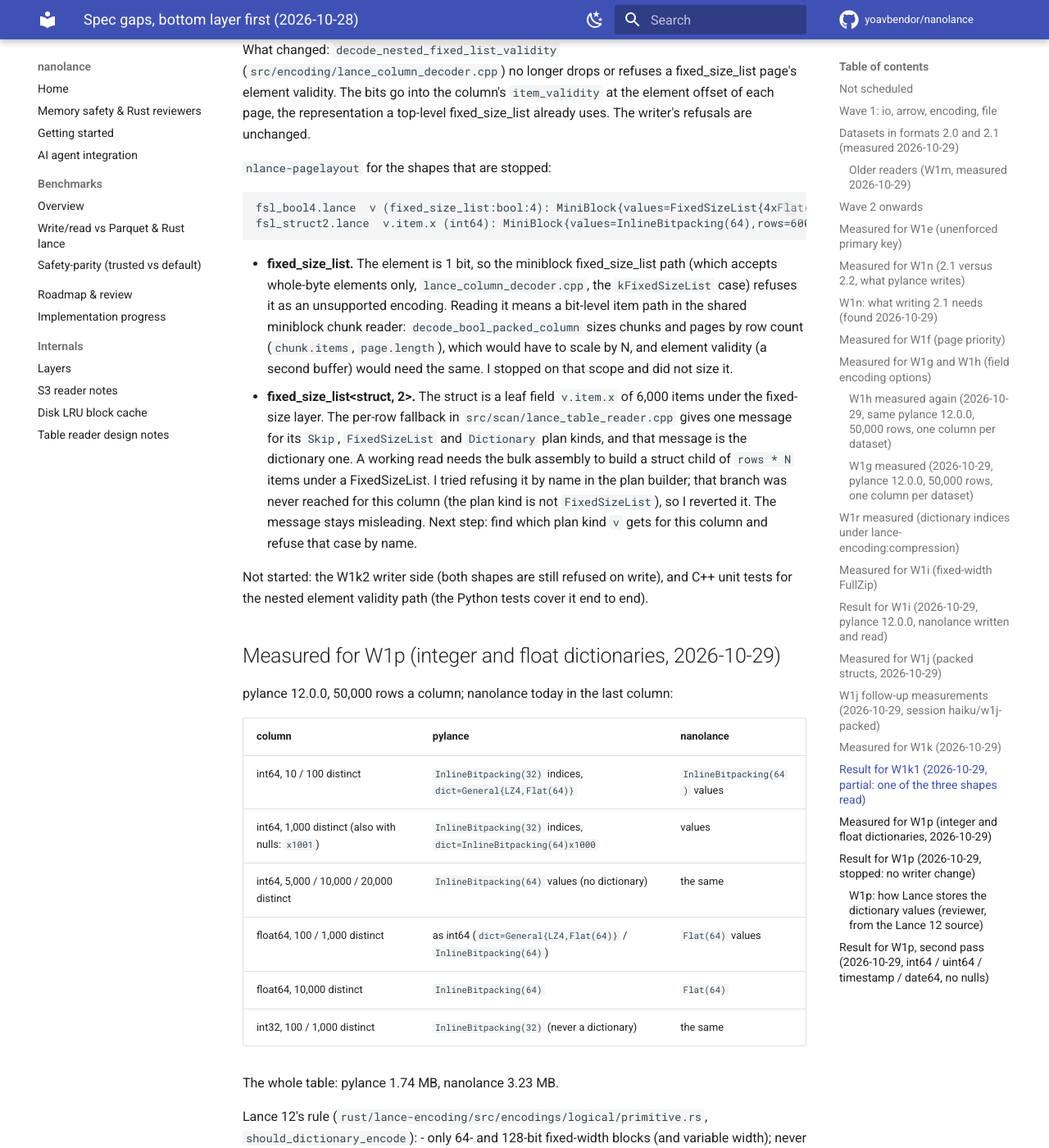
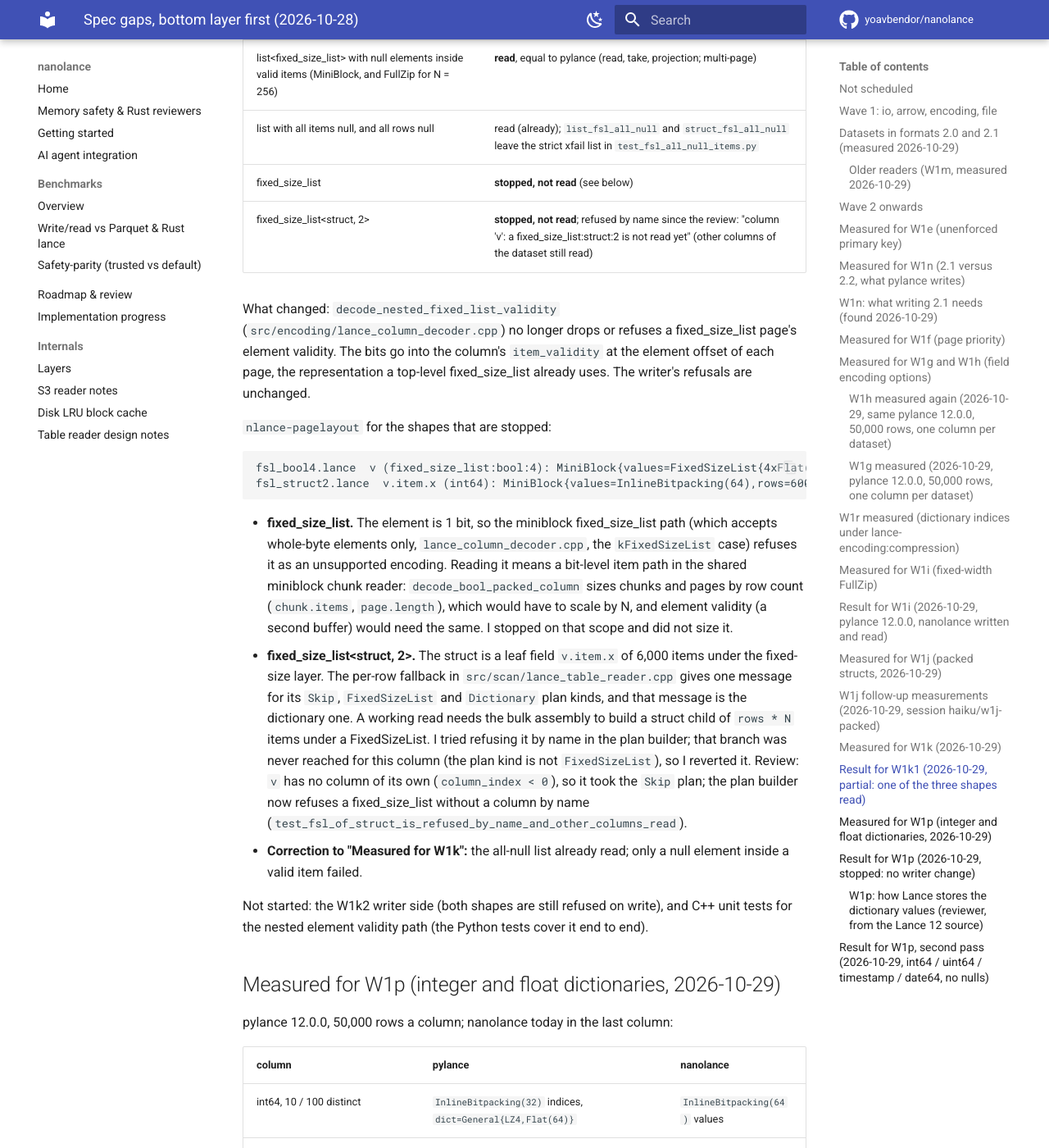
Before and after one commit to yoavbendor/nanolance, an MkDocs documentation site: the page built from docs/tasks/SPEC_GAPS.md, in a window 1280 px wide and 1400 px high, scrolled down 21616 px. Shown: the whole window at 82% size. Built offline with MkDocs 1.6.1 and Material for MkDocs 9.7.7, drawn with Linux system fonts in a browser that asks for light colours; comment, search, counter and statistics services are not loaded; some of the changed text lies outside the part shown.

Commit message:
scan: refuse fixed_size_list<struct> by name instead of blaming a dictionary column (W1k1 review)
The fixed_size_list has no column of its own (its elements are child columns), so it took the Skip
plan and failed in the per-row path with the dictionary-column message. The plan builder now refuses
it by name; other columns of the same dataset still read. SPEC_GAPS: W1k3 (fsl<bool>) and W1k4
(fsl<struct>) split out as later items, and the all-null list<fsl> measurement corrected.

Co-Authored-By: Claude Opus 5.5 <noreply@anthropic.com>
Claude-Session: https://claude.ai/code/session_014PGy9PK68gHvyR8T1r5ueY

```diff
--- a/docs/tasks/SPEC_GAPS.md
+++ b/docs/tasks/SPEC_GAPS.md
@@ -43,7 +43,9 @@ These stay as they are until a user asks, or the Lance pin moves:
 | W1i | `encoding.layout.full_zip.write` | Fixed-width full-zip and per-value compression | measured and done 2026-10-29, see "Result for W1i" | partial (Haiku session, 2026-10-29): the 256-byte rule and `structural-encoding` for fixed-width FSL and fixed_size_binary, element validity included, layout text equal to pylance's for 21 cases. Left: the page split (pylance: one page per input batch), per-value compression of a fixed-width FullZip page, `structural-encoding=fullzip` on variable width, a bool column or a list of lists under fullzip, and a fixed-width FullZip scan that is slower than mini-block (measured) |
 | W1j | `encoding.semi_structural.packed_struct`, `variable_packed_struct` | Packed structs: read pylance's first, then write them for `lance-encoding:packed` | measured 2026-10-29, see "Measured for W1j" | later, reviewer-led design: reading needs a packed-struct read plan with child fan-out (as `v20_packed_struct_sources` does for 2.0), and the VariablePackedStruct byte layout from Lance's source. Opt-in only, so behind the gaps every dataset meets |
 | W1k1 | `arrow.types.fixed_size_list` (read) | Read what pylance writes: a null element inside a fixed-size list under a list or struct (also W1a's all-null list<fsl>), `fixed_size_list<bool>`, `fixed_size_list<struct>` | measured 2026-10-29, see "Measured for W1k" and "Result for W1k1" | partial 2026-10-29: null elements under a list read (and all-null list<fsl>); stopped: `fixed_size_list<bool>` and `fixed_size_list<struct>` (see "Result for W1k1") |
-| W1k2 | `arrow.types.fixed_size_list`, `arrow.types.dictionary` (write) | Write them too, and dictionary columns inside structs and lists | measured 2026-10-29 | after W1k1 |
+| W1k2 | `arrow.types.fixed_size_list`, `arrow.types.dictionary` (write) | Write them too, and dictionary columns inside structs and lists | measured 2026-10-29 | next (the list<fsl> element nulls and the dictionaries first; fsl<bool> / fsl<struct> only after W1k3 / W1k4) |
+| W1k3 | `arrow.types.fixed_size_list` (read) | `fixed_size_list<bool, N>`: a bit-level item path in the mini-block chunk reader (`FixedSizeList{Nx Flat(1)}`) | "Result for W1k1" | later (rare shape; touches the shared chunk reader) |
+| W1k4 | `arrow.types.fixed_size_list` (read) | `fixed_size_list<struct>`: assemble a struct child of rows x N items from the leaf columns under the fixed-size layer | "Result for W1k1" | later (refused by name now) |
 | W1p | `encoding.config` | Integer and float dictionaries as Lance 12 writes them (files up to 1.9x pylance's size today) | measured 2026-10-29, see "Measured for W1p" and "Result for W1p" | partial 2026-10-29: int64, uint64, timestamp and date64 dictionaries (no nulls) write pylance's layout (all measured cases, see "Result for W1p, second pass"); left: nullable (W1p3), sorted RLE over dictionary indices (W1p2), float64 and 128-bit |
 | W1q | `encoding.compression.rle` | RLE over more than one mini-block chunk: nanolance's RLE holds its runs in one chunk, so a column of 25,000 runs is not RLE-encoded | W1g | later |
 | W1r | `encoding.config` | Dictionary indices under `lance-encoding:compression` (`General{codec,ByteStreamSplit{Flat(32)}}`, or `Flat(32)` for none): the reader's dictionary-index path has to unwrap them before the writer may emit them | W1g, W1h | partial (Haiku session, 2026-10-29): done for string, int64 and float64 dictionaries (reader unwraps General and byte-stream-split per index chunk; writer emits pylance's index layout under lz4 / zstd / none; the dictionary buffer unchanged; `dict-rle` keeps the option erased, not measured). Layout text equal to pylance's, read and take checked, see "W1r measured". Left: `dict-rle` under the option, and integer dictionaries written by nanolance (W1p) |
@@ -446,7 +448,7 @@ pylance 12.0.0 writes, `nanolance.read_table`, `take` and a projection are compa
 | list<fixed_size_list<float32, N>> with null elements inside valid items (MiniBlock, and FullZip for N = 256) | **read**, equal to pylance (read, take, projection; multi-page) |
 | list<fixed_size_list> with all items null, and all rows null | read (already); `list_fsl_all_null` and `struct_fsl_all_null` leave the strict xfail list in `test_fsl_all_null_items.py` |
 | fixed_size_list<bool, 4> | **stopped, not read** (see below) |
-| fixed_size_list<struct<x: int64>, 2> | **stopped, not read**; the message is still the misleading one (see below) |
+| fixed_size_list<struct<x: int64>, 2> | **stopped, not read**; refused by name since the review: "column 'v': a fixed_size_list:struct:2 is not read yet" (other columns of the dataset still read) |
 
 What changed: `decode_nested_fixed_list_validity` (`src/encoding/lance_column_decoder.cpp`) no longer drops or
 refuses a fixed_size_list page's element validity. The bits go into the column's `item_validity` at the element
@@ -468,8 +470,10 @@ fsl_struct2.lance  v.item.x (int64): MiniBlock{values=InlineBitpacking(64),rows=
   layer. The per-row fallback in `src/scan/lance_table_reader.cpp` gives one message for its `Skip`, `FixedSizeList` and
   `Dictionary` plan kinds, and that message is the dictionary one. A working read needs the bulk assembly to build a struct
   child of `rows * N` items under a FixedSizeList. I tried refusing it by name in the plan builder; that branch was never
-  reached for this column (the plan kind is not `FixedSizeList`), so I reverted it. The message stays misleading. Next step:
-  find which plan kind `v` gets for this column and refuse that case by name.
+  reached for this column (the plan kind is not `FixedSizeList`), so I reverted it. Review: `v` has no column of its own
+  (`column_index < 0`), so it took the `Skip` plan; the plan builder now refuses a fixed_size_list without a column by
+  name (`test_fsl_of_struct_is_refused_by_name_and_other_columns_read`).
+- **Correction to "Measured for W1k":** the all-null list<fsl> already read; only a null element inside a valid item failed.
 
 Not started: the W1k2 writer side (both shapes are still refused on write), and C++ unit tests for the nested element
 validity path (the Python tests cover it end to end).
```
Also changed, not shown: 2 other files.
